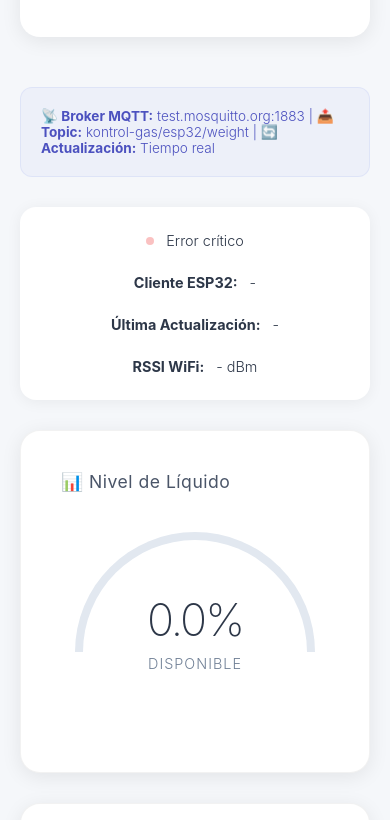
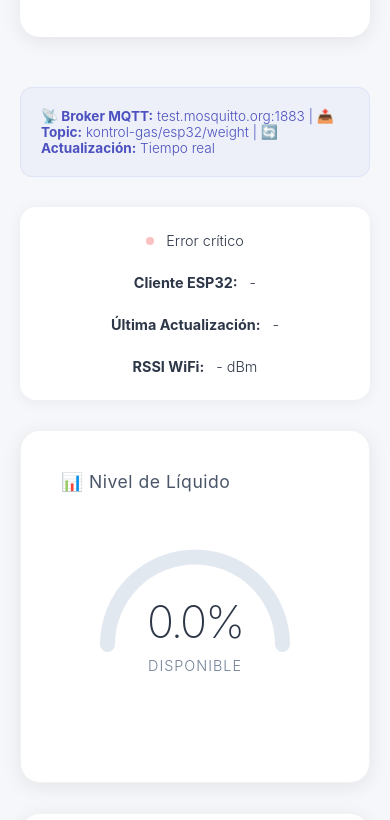
Before and after one commit to conectanetwork/kontrol-gas-dashboard, a website: page index.html in a window 390 px wide. Shown: the part 246-1066 px from the top of the page. Drawn offline with nearby package versions, Linux system fonts and the light colour scheme.

Commit message:
index.html

```diff
--- a/index.html
+++ b/index.html
@@ -86,7 +86,7 @@
             letter-spacing: 0.5px;
         }
 
-        /* GRÁFICO SEMICIRCULAR PURO */
+        /* GRÁFICO SEMICIRCULAR SVG LIMPIO */
         .gauge-card {
             text-align: center;
             position: relative;
@@ -95,48 +95,37 @@
         .gauge-container {
             position: relative;
             margin: 40px auto;
-            width: 280px;
+            width: 300px;
             height: 200px;
         }
 
-        .gauge-circle {
-            position: relative;
-            width: 280px;
-            height: 140px;
-            margin: 0 auto 30px;
-            overflow: visible;
+        .gauge-svg {
+            width: 300px;
+            height: 180px;
+            margin: 0 auto;
+            display: block;
         }
 
         .gauge-track {
-            position: absolute;
-            top: 0;
-            left: 0;
-            width: 280px;
-            height: 140px;
-            border: 8px solid #e2e8f0;
-            border-bottom: none;
-            border-radius: 140px 140px 0 0;
+            stroke: #e2e8f0;
+            stroke-width: 12;
+            fill: none;
+            stroke-linecap: round;
         }
 
-        .gauge-progress {
-            position: absolute;
-            top: 0;
-            left: 0;
-            width: 280px;
-            height: 140px;
-            border: 8px solid transparent;
-            border-bottom: none;
-            border-radius: 140px 140px 0 0;
-            transition: all 1s ease-in-out;
-            transform-origin: center bottom;
+        .gauge-fill {
+            stroke: #48bb78;
+            stroke-width: 12;
+            fill: none;
+            stroke-linecap: round;
+            transition: stroke-dasharray 1.5s ease-in-out, stroke 0.5s ease;
         }
 
         .gauge-center {
             position: absolute;
-            top: 50%;
+            top: 60%;
             left: 50%;
             transform: translate(-50%, -50%);
-            margin-top: 20px;
         }
 
         .gauge-percentage {
@@ -145,6 +134,7 @@
             color: #2d3748;
             margin-bottom: 8px;
             letter-spacing: -2px;
+            transition: color 0.5s ease;
         }
 
         .gauge-label {
@@ -407,7 +397,7 @@
         }
 
         .dark-theme .gauge-track {
-            border-color: #4a5568;
+            stroke: #4a5568;
         }
 
         .dark-theme .gauge-percentage {
@@ -455,15 +445,13 @@
             }
 
             .gauge-container {
-                width: 240px;
-                height: 160px;
+                width: 260px;
+                height: 170px;
             }
 
-            .gauge-circle,
-            .gauge-track,
-            .gauge-progress {
-                width: 240px;
-                height: 120px;
+            .gauge-svg {
+                width: 260px;
+                height: 150px;
             }
         }
     </style>
@@ -501,14 +489,16 @@
         </div>
 
         <div class="dashboard-grid">
-            <!-- GRÁFICO SEMICIRCULAR PURO -->
+            <!-- GRÁFICO SEMICIRCULAR SVG LIMPIO -->
             <div class="card gauge-card">
                 <h3 class="card-title">📊 Nivel de Líquido</h3>
                 <div class="gauge-container">
-                    <div class="gauge-circle">
-                        <div class="gauge-track"></div>
-                        <div class="gauge-progress" id="gaugeProgress"></div>
-                    </div>
+                    <svg class="gauge-svg" viewBox="0 0 200 120">
+                        <!-- Pista de fondo -->
+                        <path class="gauge-track" d="M 30 90 A 70 70 0 0 1 170 90" stroke-dasharray="219.9" stroke-dashoffset="0"></path>
+                        <!-- Progreso -->
+                        <path class="gauge-fill" id="gaugeFill" d="M 30 90 A 70 70 0 0 1 170 90" stroke-dasharray="219.9" stroke-dashoffset="219.9"></path>
+                    </svg>
                     <div class="gauge-center">
                         <div class="gauge-percentage" id="percentage">0.0%</div>
                         <div class="gauge-label">Disponible</div>
@@ -741,11 +731,15 @@
         }
 
         function updateGauge(percentage) {
-            const gaugeProgress = document.getElementById('gaugeProgress');
+            const gaugeFill = document.getElementById('gaugeFill');
             const gaugePercentage = document.getElementById('percentage');
 
-            // Calcular el ángulo para el semicírculo (180 grados máximo)
-            const angle = (percentage / 100) * 180;
+            // Calcular el stroke-dashoffset basado en el porcentaje
+            const circumference = 219.9; // Longitud del arco semicircular
+            const offset = circumference - (percentage / 100) * circumference;
+
+            // Aplicar el offset para mostrar el progreso
+            gaugeFill.style.strokeDashoffset = offset;
 
             // Colores según porcentaje (cambia conforme disminuye el peso)
             let color;
@@ -761,20 +755,8 @@
                 color = '#4299e1'; // Azul - Lleno
             }
 
-            // Crear gradiente cónico para el semicírculo
-            gaugeProgress.style.background = `conic-gradient(
-                from 180deg,
-                ${color} 0deg,
-                ${color} ${angle}deg,
-                transparent ${angle}deg,
-                transparent 180deg
-            )`;
-
-            // Aplicar máscara para crear solo el semicírculo superior
-            gaugeProgress.style.mask = 'linear-gradient(0deg, transparent 50%, black 50%)';
-            gaugeProgress.style.webkitMask = 'linear-gradient(0deg, transparent 50%, black 50%)';
-
-            // Actualizar color del texto del porcentaje
+            // Aplicar color al gauge y al texto
+            gaugeFill.style.stroke = color;
             gaugePercentage.style.color = color;
         }
 
```
